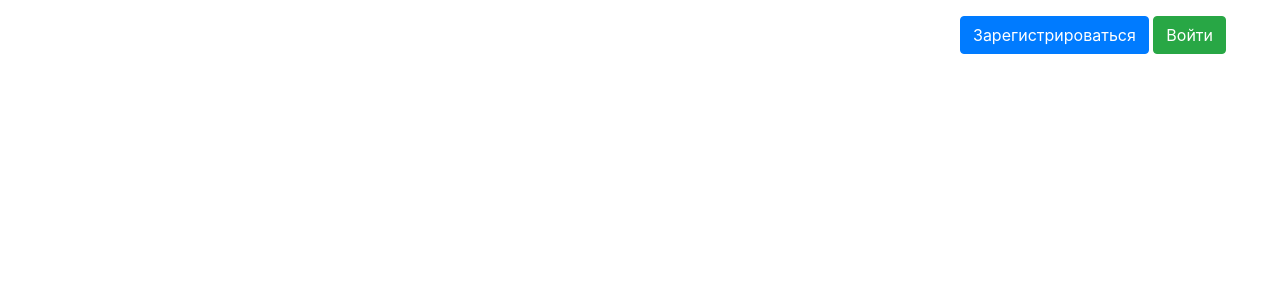
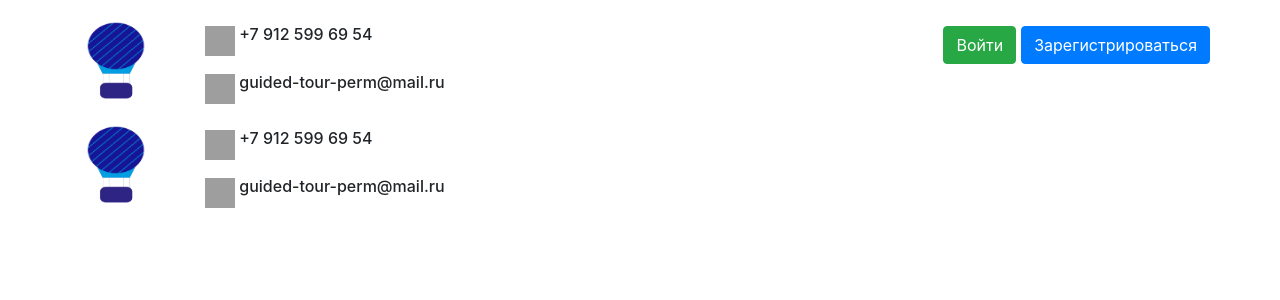
Before and after one commit to Denissyl/guided-tour, a Flask app: page / in a window 1280 px wide. Shown: the top 300 px of the page. Run offline with Flask 2, Linux system fonts and the light colour scheme; some libraries are stand-ins or nearby versions; grey boxes are pictures that could not be loaded.

Commit message:
телефон, почта и логотип компании

```diff
--- a/templates/index.html
+++ b/templates/index.html
@@ -13,18 +13,37 @@
 <body>
     <header>
             {% if current_user.is_authenticated %}
-                <div style="margin-left: 75%;">
+                <div style="margin:0px 70px 0px 0px; float: right;">
                     <a class="cent" style="width: 80px; font-size:30px;">{{ current_user.nickname }}</a>
                     <a class="btn btn-danger" href="/logout">Выйти</a>
                 </div>
             {% else %}
                 <p>
-                    <div style="margin-left: 75%;">
-                        <a class="btn btn-primary" href="/register">Зарегистрироваться</a>
-                        <a class="btn btn-success" href="/login">Войти</a>
+                    <div>
+                        <img style="margin:0px 0px 0px 70px; float: left;" src="static/images/logo.jpg" width="85" height="100" alt="Логотип">
+                        <a style="margin:10px 70px 0px 0px; float: right;" class="btn btn-primary" href="/register">Зарегистрироваться</a>
+                        <a style=" margin:10px 5px 0px 0px; float: right;" class="btn btn-success" href="/login">Войти</a>
+                        <h6>
+                            <img style="margin:10px 0px 0px 50px;" src="static/images/telephone.jpg" width="30" height="30" alt="Телефон">
+                            +7 912 599 69 54</h6>
+                        <h6>
+                            <img style="margin:10px 0px 0px 50px;" src="static/images/mail.jpg" width="30" height="30" alt="Почта">
+                            guided-tour-perm@mail.ru
+                        </h6>
                     </div>
                 </p>
             {% endif %}
+            <div>
+                <img style="margin:0px 0px 0px 70px; float: left;" src="static/images/logo.jpg" width="85" height="100" alt="Логотип">
+                <h6>
+                    <img style="margin:10px 0px 0px 50px;" src="static/images/telephone.jpg" width="30" height="30" alt="Телефон">
+                    +7 912 599 69 54</h6>
+                <h6>
+                    <img style="margin:10px 0px 0px 50px;" src="static/images/mail.jpg" width="30" height="30" alt="Почта">
+                    guided-tour-perm@mail.ru
+                </h6>
+            </div>
     </header>
+
 </body>
 </html>
```
Also changed, not shown: db/guided-tour.sqlite, static/images/logo.jpg (renamed from images/logo.jpg).
